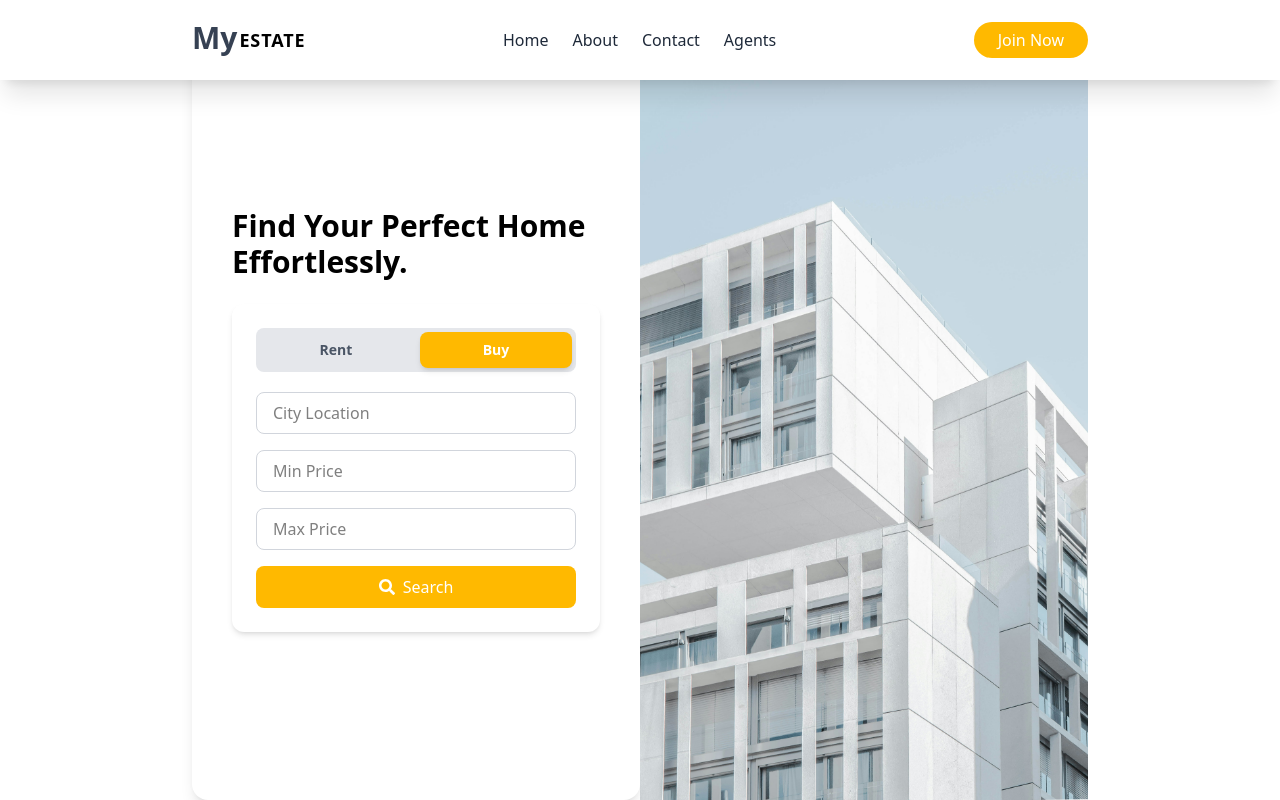
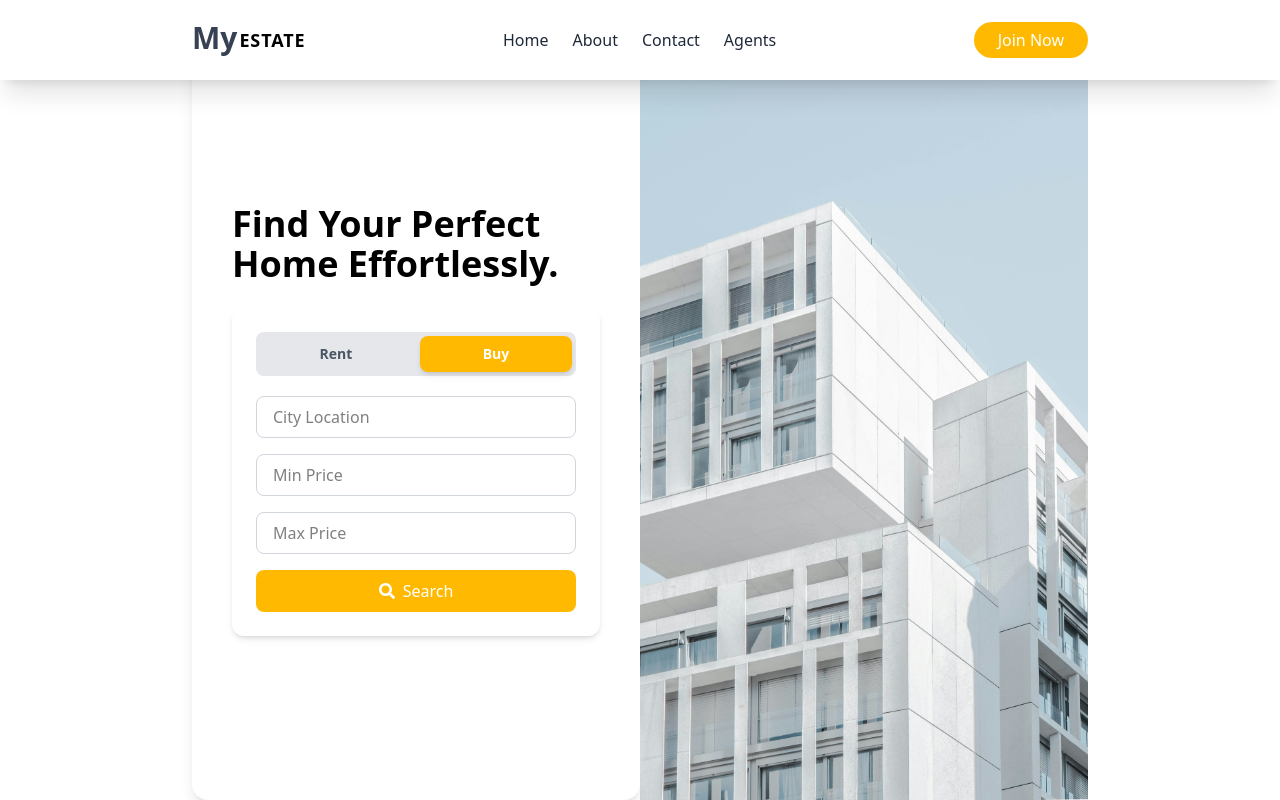
Before and after one commit to rawdaymohamed/MyEstate, a Next.js app in the folder frontend/: page / in a window 1280 px wide. Built offline with nearby package versions, Linux system fonts and the light colour scheme; no server answers.

Commit message:
Fix: home page / style

```diff
--- a/frontend/src/app/components/Home/Home.jsx
+++ b/frontend/src/app/components/Home/Home.jsx
@@ -10,7 +10,7 @@ const MyHome = () => {
     <div className="w-[90%] lg:w-[80%] xl:w-[70%] mx-auto flex flex-col lg:flex-row h-screen">
       {/* Text container */}
       <div className="flex-1 w-[90%] sm:w-[70%] md:w-[50%] lg:max-w-md mx-auto flex flex-col gap-6 p-6 md:p-10 justify-center rounded-2xl shadow-lg bg-white">
-        <h1 className="text-2xl md:text-3xl font-bold mt-10">
+        <h1 className="text-2xl md:text-3xl lg:text-4xl font-bold mt-10">
           Find Your Perfect Home Effortlessly.
         </h1>
 
```
